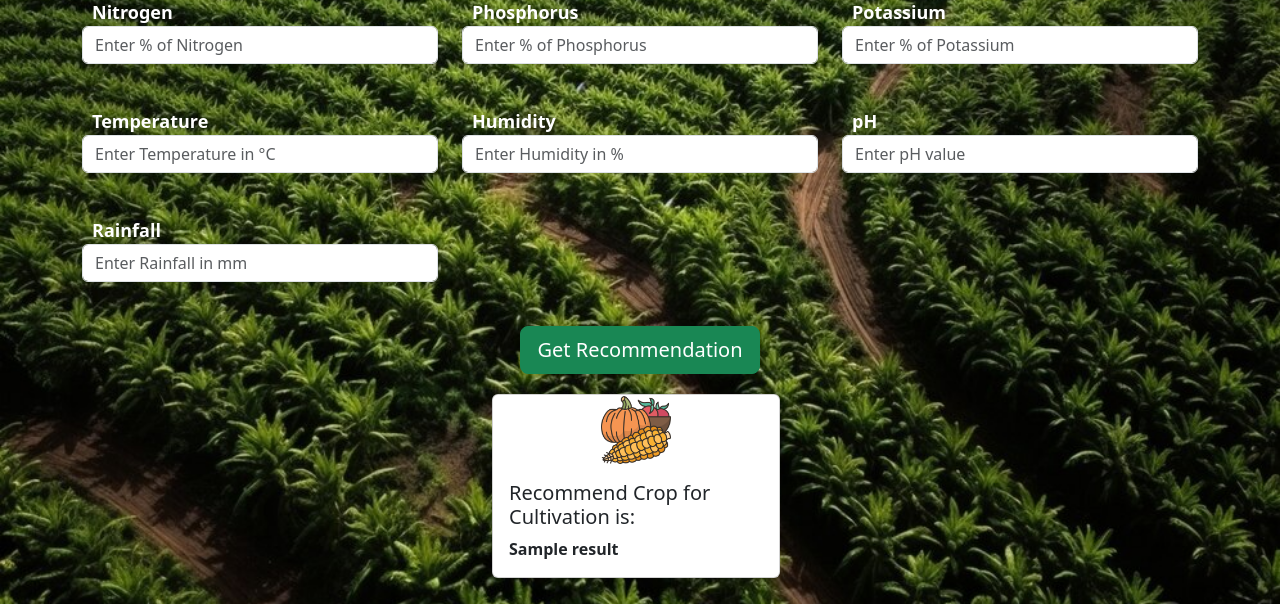
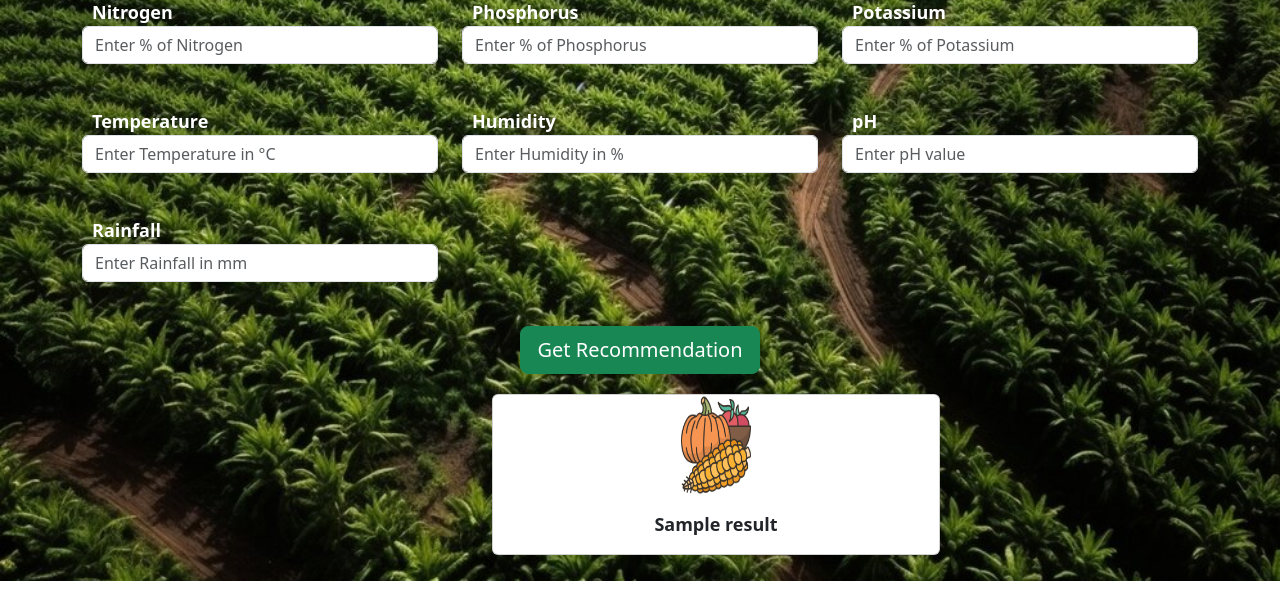
Before and after one commit to Shreyaa173/AgriPredict, a Flask app: template templates/index.html in a window 1280 px wide. Shown: the part 225-829 px from the top of the page. After the commit the page ends 806 px from the top, so only its background shows below. Run offline with Flask 3, Linux system fonts and the light colour scheme; the template is opened without the code that fills it: most values are stand-ins (such as "Sample title", 1, 10 or a date in 2020); parts of the project's set-up code (start-up, migrations or seed data) failed here and were passed over.

Commit message:
done with prediction page

```diff
--- a/static/form.css
+++ b/static/form.css
@@ -18,6 +18,11 @@ h1 {
     font-size: 24px;
     margin-left: -15px;
     margin-top: 10px;
+}
+
+.card-text{
+    font-size: 18px;
+    text-align: center;
 }
 
 
--- a/templates/index.html
+++ b/templates/index.html
@@ -68,10 +68,9 @@
       </form>
 
        {% if result %}
-		<div class="card bg-white" style="width: 18rem;">
-		  <img src="{{url_for('static', filename='crop.png')}}" style="width: 70px; height: 70px;" class="card-img-top" alt="...">
+		<div class="card bg-white" style="width: 28rem;">
+		  <img src="{{url_for('static', filename='crop.png')}}" style="width: 70px; height: 100px;" class="card-img-top" alt="...">
 		  <div class="card-body">
-			<h5 class="card-title">Recommend Crop for Cultivation is:</h5>
 			<p class="card-text">{{ result }} </p>
 		  </div>
 		</div>
```
